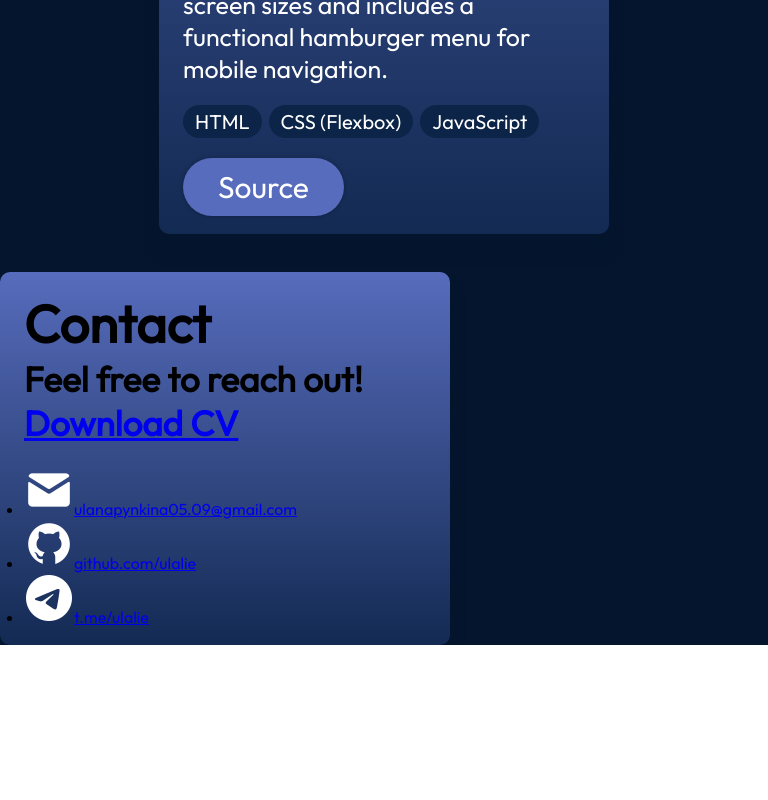
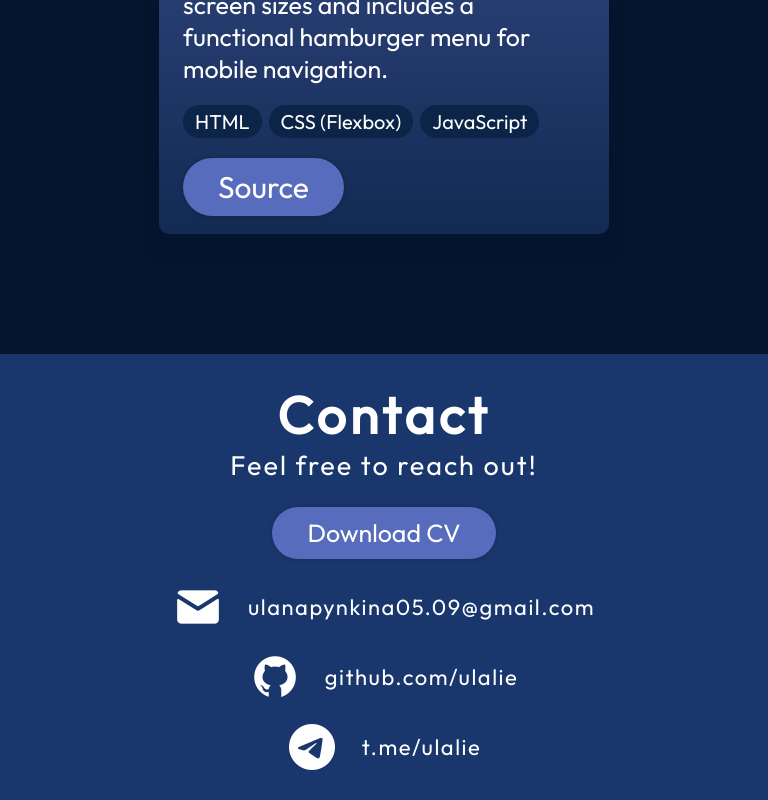
Before and after one commit to ulalie/cv, a React (Vite) app: page / in a window 768 px wide. Shown: the part 6888-7688 px from the top of the page. Before the commit the page ends 7533 px from the top, so only its background shows below. Built offline with nearby package versions, Linux system fonts and the light colour scheme.

Commit message:
Update Contact.module.css

```diff
--- a/src/components/Contact/Contact.module.css
+++ b/src/components/Contact/Contact.module.css
@@ -1,82 +1,126 @@
 @import '../../vars.css';
 
 .container {
+	color: var(--color-text);
+	margin-top: 120px;
+	background-color: var(--color-secondary);
+	display: flex;
+	flex-direction: row;
+	justify-content: space-evenly;
+	width: 100vw;
+	padding: 28px 10%;
+	gap: 10px;
+}
+
+.title h2 {
+	font-size: 62px;
+	font-weight: 700;
+	letter-spacing: 4px;
+}
+
+.title p {
+	font-size: 37px;
+	font-weight: 400;
+	letter-spacing: 2px;
+	margin-bottom: 25px;
+}
+
+.contacts {
 	display: flex;
 	flex-direction: column;
-	border-radius: 10px;
-	background: linear-gradient(180deg, #576cbc 0%, #132a53 100%);
-	box-shadow: 0 16px 14px 0 #04152d;
-	padding: 18px 24px;
-	max-width: 1150px;
+	align-items: flex-start;
+	list-style: none;
 	gap: 20px;
 }
 
-.skills {
-	width: 100%;
+.contact {
 	display: flex;
-	justify-content: flex-start;
-	flex-direction: row;
-	flex-wrap: wrap;
-	gap: 7px;
-	list-style: none;
+	align-items: center;
+	gap: 25px;
 }
 
-.skill {
-	font-size: 20px;
+.contact a {
+	color: var(--color-text);
+	text-decoration: none;
+	font-size: 25px;
 	font-weight: 400;
-	background-color: var(--color-dark);
-	padding: 1% 3%;
-	border-radius: 25px;
+	letter-spacing: 1.5px;
 }
 
-.button {
+.downloadButton {
 	text-decoration: none;
 	background-color: var(--color-primary);
 	color: var(--color-text);
 	border-radius: 100px;
-	font-size: 30px;
-	font-weight: 550;
+	font-size: 25px;
+	font-weight: 500;
 	padding: 10px 35px;
 	box-shadow: 0 0 4px 0 rgba(0, 0, 0, 0.25);
 	cursor: pointer;
 	transition: background-color 0.3s ease, transform 0.2s;
 }
 
-.button:hover {
-	background-color: #0056b3;
-	transform: translateY(-2px);
+@media screen and (max-width: 830px) and (min-width: 550px) {
+	.container {
+		flex-direction: column;
+		gap: 23px;
 	}
 
-.buttons {
-	display: flex;
-	justify-content: flex-start;
+	.title h2 {
+		font-size: 52px;
+		font-weight: 700;
+		letter-spacing: 4px;
+	}
+
+	.title p {
+		font-size: 27px;
+		font-weight: 400;
+		letter-spacing: 2px;
 	}
 
 	.title {
-	font-size: 35px;
-	font-weight: 700;
+		display: flex;
+		flex-direction: column;
+		align-items: center;
 	}
 
-.description {
-	margin-top: 6px;
-	font-size: 25px;
-	font-weight: 400;
+	.contacts {
+		align-items: center;
 	}
-
-@media screen and (max-width: 1200px) and (min-width: 831px) {
-	.container {
-		max-width: 700px;
-	}
-}
-
-@media screen and (max-width: 830px) and (min-width: 550px) {
-	.container {
-		max-width: 450px;
+	.contact a {
+	font-size: 22px;
 }
 }
 
 @media screen and (max-width: 549px) {
 	.container {
-		max-width: 350px;
+		flex-direction: column;
+		gap: 23px;
+	}
+
+	.title h2 {
+		font-size: 38px;
+		font-weight: 600;
+		letter-spacing: 4px;
+	}
+
+	.title p {
+		font-size: 20px;
+		font-weight: 400;
+		letter-spacing: 2px;
+	}
+
+	.title {
+		display: flex;
+		flex-direction: column;
+		align-items: center;
+	}
+
+	.contacts {
+		align-items: center;
+	}
+
+		.contact a {
+	font-size: 18px;
 }
 }
```
Lines whose indentation alone changed are shown as unchanged.
